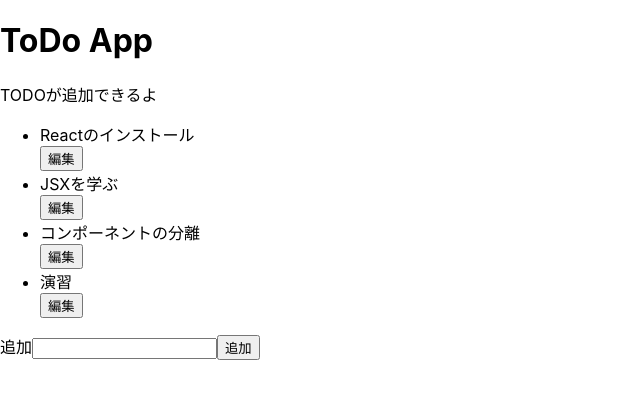
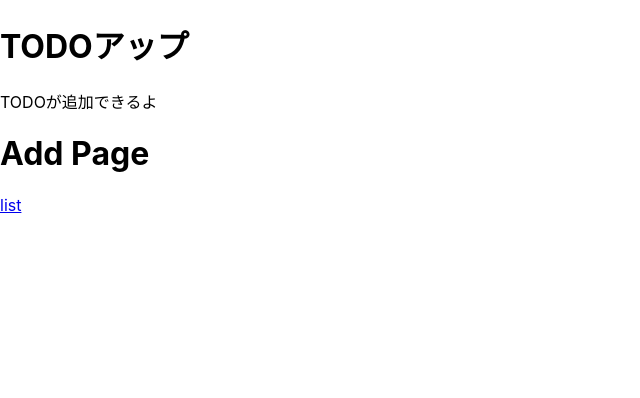
Before and after one commit to iiishokoiii/app-react-dodo, a React (Create React App) app: page /add in a window 1280 px wide. Shown: the top 398 px of the page, without its empty margins (0-640 px from the left). Built offline with nearby package versions, Linux system fonts and the light colour scheme.

Commit message:
lesson3 React Router, history の導入 リストページ

```diff
--- a/src/App.js
+++ b/src/App.js
@@ -1,106 +1,13 @@
 import './App.css';
-import React, { useState, Fragment } from 'react'
-
-
-function Header() {
-  return (
-    <>
-      <h1 className="header">ToDo App</h1>
-      <p>TODOが追加できるよ</p>
-    </>
-  );
-}
-
-// list の内容を表示する
-// アイテムの isEditing が true の場合は編集モードで表示する
-// htmlにタグを出力したくない場合に、 React.Fragment を使用する
-function List({ list, editItem, startEditihg, finishEditing }) {
-  console.log(list)
-  return (
-    <ul className="list">
-      {list.map((item, i) => (
-        <React.Fragment key={i}>
-          {!item.isEditing
-            ?
-            <>
-              <li
-                className={item.checked ? "checked" : ""}
-              >{item.title}</li>
-              <button
-                onClick={() => startEditihg(i)}
-              >編集</button>
-            </>
-            :
-            <li>
-              <Editor editItem={editItem} finishEditing={finishEditing} itemTitle={item.title} index={i} />
-            </li>
-          }
-        </React.Fragment>
-      ))}
-    </ul>
-  )
-}
-
-// 追加ボタンを押すとアイテムを追加できる
-function Form({addItem}) {
-  const [tmpText, changeTmpText] = useState('') // 子コンポーネント内でのみ使用
-  const [errorText, changeErrorText] = useState('')
-  const handleAddItem = () => {
-    if (!tmpText) {
-      changeErrorText('テキストが入力されていません')
-      return
-    }
-    addItem(tmpText)　//親コンポーネントで定義した関数、propsで渡しているので使用できる
-    changeErrorText('')
-    changeTmpText('')
-  }
-
-  return (
-    <div className="form">
-      <label htmlFor="text">追加</label>
-      <input
-        type="text"
-        id="text"
-        value={tmpText}
-        onChange={e => { changeTmpText(e.currentTarget.value) }}
-      />
-      <input
-        type="button"
-        value="追加"
-        onClick={handleAddItem}
-      />
-      { errorText ? <p>{errorText}</p> : <></>}
-    </div>
-  )
-}
-
-//アイテム単位の編集モード、確定とキャンセルができる
-//editItem, finishEditing: function
-//itemTitle: 編集前のタイトル初期値
-//index: 編集するアイテムのインデックス
-function Editor({editItem, finishEditing, itemTitle, index}) {
-  const [tmpText, changeTmpText] = useState(itemTitle) // 子コンポーネント内でのみ使用
-
-  return (
-    <div className="form">
-      <input
-        type="text"
-        id="text"
-        value={tmpText}
-        onChange={e => { changeTmpText(e.currentTarget.value) }}
-      />
-      <button
-        onClick={() => editItem(tmpText, index)}
-      >change</button>
-      <button
-        onClick={() => {
-          finishEditing(index)
-          changeTmpText(itemTitle)
-        }}
-      >cancel</button>
-    </div>
-  )
-}
+import React, { useState } from 'react';
+import {
+  BrowserRouter,
+  Routes,
+  Route
+} from "react-router-dom";
+import ListPage from "./components/ListPage";
+import AddPage from "./components/AddPage";
+import Header from "./components/Header";
 
 function App() {
   const [list, changeList]  = useState([
@@ -126,65 +33,14 @@ function App() {
     }
   ])
 
-  //指定したtitleのアイテムを追加する
-  const addItem = (title) => {
-    const newItem = {
-      title: title,
-      checked: false,
-      isEditing: false
-    }
-    changeList([...list, newItem])
-  }
-
-  //インデックスで指定したアイテムの title の値を変更する
-  const editItem = (title, editIndex) => {
-    const tmpList = list.map((item, idx) => {
-      if (idx === editIndex) {
-        return {...item, title: title, isEditing: false}
-      } else {
-        return item
-      }
-    })
-    changeList(tmpList)
-  }
-
-  //インデックスで指定したアイテムの iseEditing の値をTrueに変更する
-  const startEditing = (editIndex) => {
-    const tmpList = list.map((item, idx) => {
-      if (idx === editIndex) {
-        return {...item, isEditing: true}
-      } else {
-        return item
-      }
-    })
-    changeList(tmpList)
-  }
-
-  //インデックスで指定したアイテムの iseEditing の値をFalseに変更する
-  const finishEditing = (editIndex) => {
-    const tmpList = list.map((item, idx) => {
-      if (idx === editIndex) {
-        return {...item, isEditing: false}
-      } else {
-        return item
-      }
-    })
-    changeList(tmpList)
-  }
-
   return (
-    <>
-      <Header/>
-      <List
-        list={list}
-        editItem={editItem}
-        startEditihg={startEditing}
-        finishEditing={finishEditing}
-        />
-      <Form
-        addItem={addItem}
-      />
-    </>
+    <BrowserRouter>
+      <Header />
+      <Routes>
+        <Route path="/" element={<ListPage list={list} />} />
+        <Route path="/add" element={<AddPage />} />
+      </Routes>
+    </BrowserRouter>
   )
 }
 
--- /dev/null
+++ b/src/components/AddPage.js
@@ -0,0 +1,10 @@
+import { Link } from "react-router-dom";
+
+export default function ListPage() {
+  return (
+  <>
+    <h1>Add Page</h1>
+    <Link to="/">list</Link>
+  </>
+  )
+}
--- /dev/null
+++ b/src/components/Header.js
@@ -0,0 +1,8 @@
+export default function Header() {
+  return (
+    <>
+      <h1 className="header">TODOアップ</h1>
+      <p>TODOが追加できるよ</p>
+    </>
+  )
+}
--- /dev/null
+++ b/src/components/ListPage.js
@@ -0,0 +1,17 @@
+import { Link } from "react-router-dom";
+
+export default function ListPage({list}) {
+  return (
+  <>
+    <ul className="list">
+      {list.map((item, i) => (
+        <li
+          className={item.checked ? "checked" : ""}
+          key={i}
+        >{item.title}</li>
+      ))}
+      </ul>
+      <Link to="/add">Add Item</Link>
+  </>
+  )
+}
```
